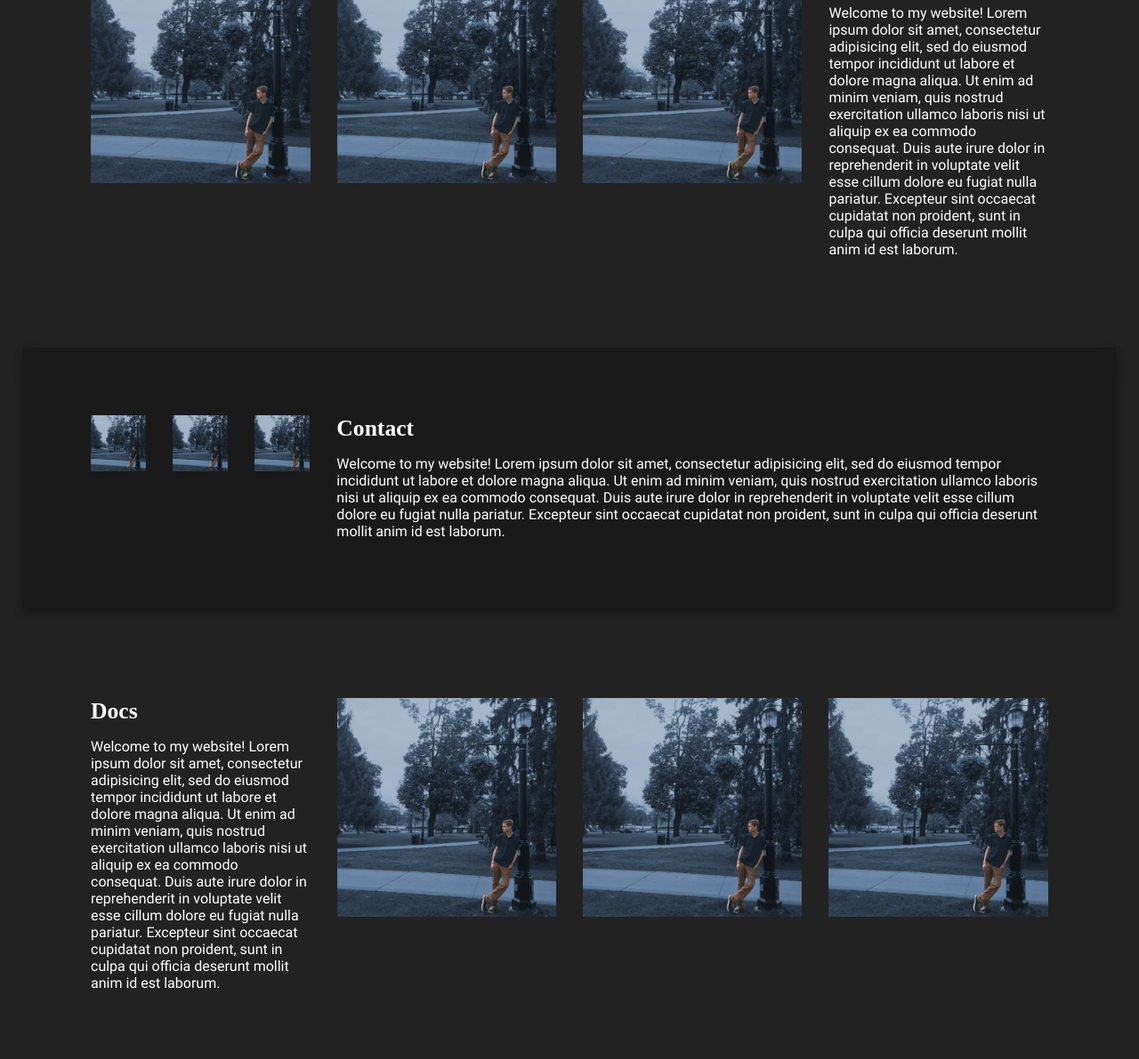
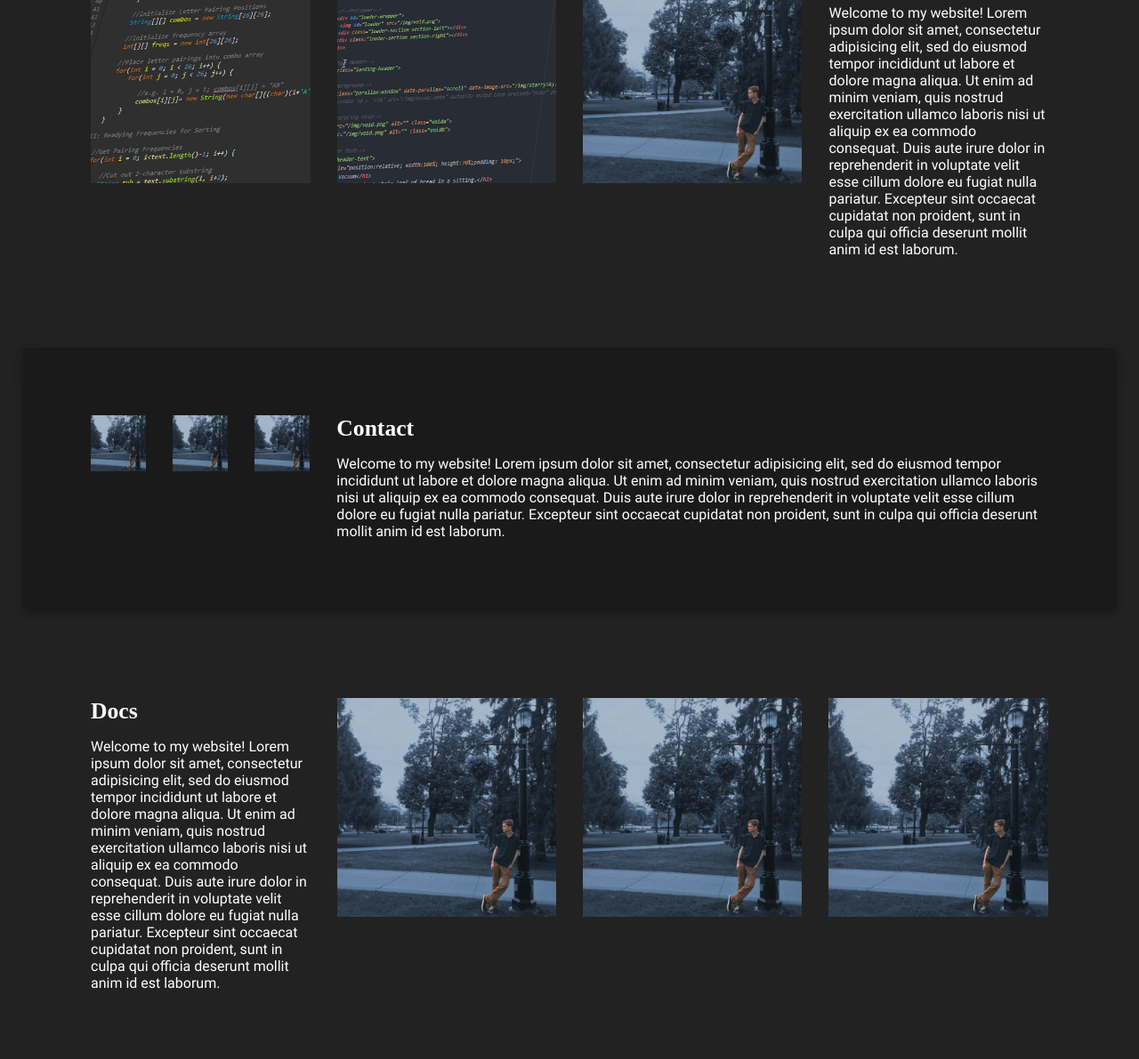
Before and after one commit to ExVacuum/ExVacuum.github.io, a Jekyll site: the page built from index.html, in a window 1280 px wide. Shown: the part 1020-2211 px from the top of the page at 89% size. Built offline with Jekyll 4.4.1, drawn with Linux system fonts in a browser that asks for light colours; nearby versions of some CDN libraries; some web fonts are replaced; grey boxes are pictures that could not be loaded.

Commit message:
Improve animations, added a few new images

```diff
--- a/css/master.css
+++ b/css/master.css
@@ -180,6 +180,13 @@
   background-color: #1a1a1a;
   box-shadow: 0 5px 10px rgba(0,0,0,0.12), 0 5px 10px rgba(0,0,0,0.24);
   width:100%;
+  transition: all 0.3s ease-out;
+}
+
+.list-button:hover{
+  height: 120px;
+  background-color: #141414;
+  transition: all 0.3s ease-out;
 }
 
 .button-text{
--- a/index.html
+++ b/index.html
@@ -4,17 +4,29 @@
 
 layout: main
 ---
+
+<!--Homepage Specific Styling-->
 <link rel="stylesheet" href="/css/home.css">
+
+<!--Preloader-->
 <div id="loader-wrapper">
   <img id="loader" src="/img/void.png">
   <div class="loader-section section-left"></div>
   <div class="loader-section section-right"></div>
 </div>
+
+<!--Page Header-->
 <div class="landing-header">
+
+  <!--Background-->
   <div class="parallax-window" data-parallax="scroll" data-image-src="/img/starrysky.jpeg" data-speed="0.3" data-android-fix:true; data-ios-fix:true; style="height: 50vh;">
   <!--  <video id = 'vid' src="/img/exvac.webm" autoplay muted loop preload="auto" poster="/img/exvac.gif" oncontextmenu="return false;"></video> -->
+
+    <!--Spiraling Void-->
     <img src="/img/void.png" alt="" class="voida">
     <img src="/img/void.png" alt="" class="voidb">
+
+    <!--Header Text-->
     <div id="header-text">
       <div style="position:relative; width:100%; height:70%;padding: 10px;">
         <h1>ex Vacuum</h1>
@@ -42,10 +54,10 @@
   <div id="programming-section" class="row">
     <div class="cards">
       <div class="col-3">
-        <img src="/img/lamppost.jpg" alt="" style="position:relative;width:100%">
+        <img src="/img/java.png" alt="" style="position:relative;width:100%">
       </div>
       <div class="col-3">
-        <img src="/img/lamppost.jpg" alt="" style="position:relative;width:100%">
+        <img src="/img/html.png" alt="" style="position:relative;width:100%">
       </div>
       <div class="col-3">
         <img src="/img/lamppost.jpg" alt="" style="position:relative;width:100%">
```
Also changed, not shown: img/html.png, img/java.png.
